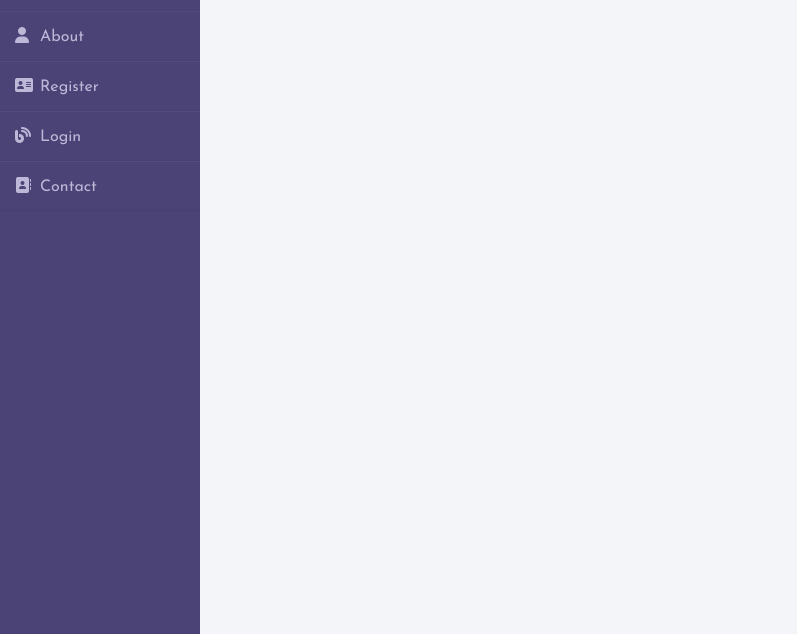
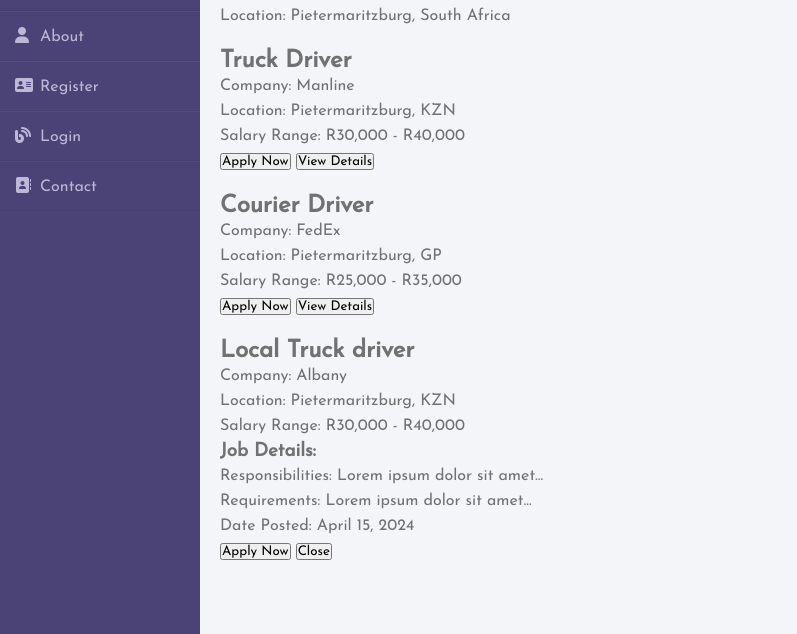
Before and after one commit to Skywalkingzulu1/driveonline, a plain HTML site: page index.html in a window 1280 px wide. Shown: the part 123-757 px from the top of the page, without its empty margins (0-797 px from the left). Drawn offline with Linux system fonts and the light colour scheme.

Commit message:
Update index.html

```diff
--- a/index.html
+++ b/index.html
@@ -28,12 +28,113 @@
     <div class="main_content">
         <div class="header">Drive Online.</div>
         <div class="info">
-<!--         <div>You</div>
-          <div>Can Drive</div>
-          <div>Online</div> -->
+ <!-- Main Content -->
+    <div class="main-content">
+        <h1>Welcome to Drive Online Dashboard</h1>
+        <div class="job-posts">
+            <!-- Job posts for companies hiring drivers -->
+            <div class="job-post">
+                <h2>Driver </h2>
+                <p>Location: Pietermaritzburg, South Africa</p>
+                <!-- Other job details -->
+            </div>
+            <div class="job-listings">
+    <!-- Job Listing 1 -->
+    <div class="job-listing">
+        <h2>Truck Driver</h2>
+        <p>Company: Manline</p>
+        <p>Location: Pietermaritzburg, KZN</p>
+        <p>Salary Range: R30,000 - R40,000</p>
+        <button class="apply-btn">Apply Now</button>
+        <button class="details-btn" onclick="showDetails()">View Details</button>
+    </div>
+
+    <!-- Job Listing 2 -->
+    <div class="job-listing">
+        <h2>Courier Driver</h2>
+        <p>Company: FedEx</p>
+        <p>Location: Pietermaritzburg, GP</p>
+        <p>Salary Range: R25,000 - R35,000</p>
+        <button class="apply-btn">Apply Now</button>
+        <button class="details-btn" onclick="showDetails()">View Details</button>
+    </div>
+
+    <!-- Add more job listings as needed -->
+</div>
+
+<!-- Pop-Up Details -->
+<div class="pop-up-details" id="pop-up-details">
+    <div class="pop-up-content">
+        <h2>Local Truck driver</h2>
+        <p>Company: Albany</p>
+        <p>Location: Pietermaritzburg, KZN</p>
+        <p>Salary Range: R30,000 - R40,000</p>
+        <h3>Job Details:</h3>
+        <p>Responsibilities: Lorem ipsum dolor sit amet...</p>
+        <p>Requirements: Lorem ipsum dolor sit amet...</p>
+        <p>Date Posted: April 15, 2024</p>
+        <button class="apply-btn">Apply Now</button>
+        <button class="close-btn" onclick="hideDetails()">Close</button>
+    </div>
+</div>
+
+
+        </div>
+    </div>
       </div>
     </div>
 </div>
 
+<script type="text/javascript">
+
+	document.addEventListener('DOMContentLoaded', (event) => {
+// Function to show pop-up details
+function showDetails(jobTitle, company, location, salary, responsibilities, requirements, datePosted) {
+    var popUpDetails = document.getElementById("pop-up-details");
+    var popUpContent = document.querySelector(".pop-up-content");
+
+    // Update pop-up content with job details
+    popUpContent.innerHTML = `
+        <h2>${jobTitle}</h2>
+        <p>Company: ${company}</p>
+        <p>Location: ${location}</p>
+        <p>Salary Range: ${salary}</p>
+        <h3>Job Details:</h3>
+        <p>Responsibilities: ${responsibilities}</p>
+        <p>Requirements: ${requirements}</p>
+        <p>Date Posted: ${datePosted}</p>
+        <button class="apply-btn">Apply Now</button>
+        <button class="close-btn" onclick="hideDetails()">Close</button>
+    `;
+
+    // Show pop-up details
+    popUpDetails.style.display = "block";
+}
+
+// Function to hide pop-up details
+function hideDetails() {
+    var popUpDetails = document.getElementById("pop-up-details");
+    popUpDetails.style.display = "none";
+}
+
+// Add event listener to "View Details" buttons
+document.querySelectorAll(".details-btn").forEach((button, index) => {
+    button.addEventListener("click", function() {
+        var jobListing = document.querySelectorAll(".job-listing")[index];
+        var jobTitle = jobListing.querySelector("h2").innerText;
+        var company = jobListing.querySelectorAll("p")[0].innerText.split(": ")[1];
+        var location = jobListing.querySelectorAll("p")[1].innerText.split(": ")[1];
+        var salary = jobListing.querySelectorAll("p")[2].innerText.split(": ")[1];
+        var responsibilities = "Lorem ipsum dolor sit amet...";
+        var requirements = "Lorem ipsum dolor sit amet...";
+        var datePosted = "April 15, 2024";
+
+        showDetails(jobTitle, company, location, salary, responsibilities, requirements, datePosted);
+    });
+});
+
+});
+</script>
+
 </body>
 </html>
```
